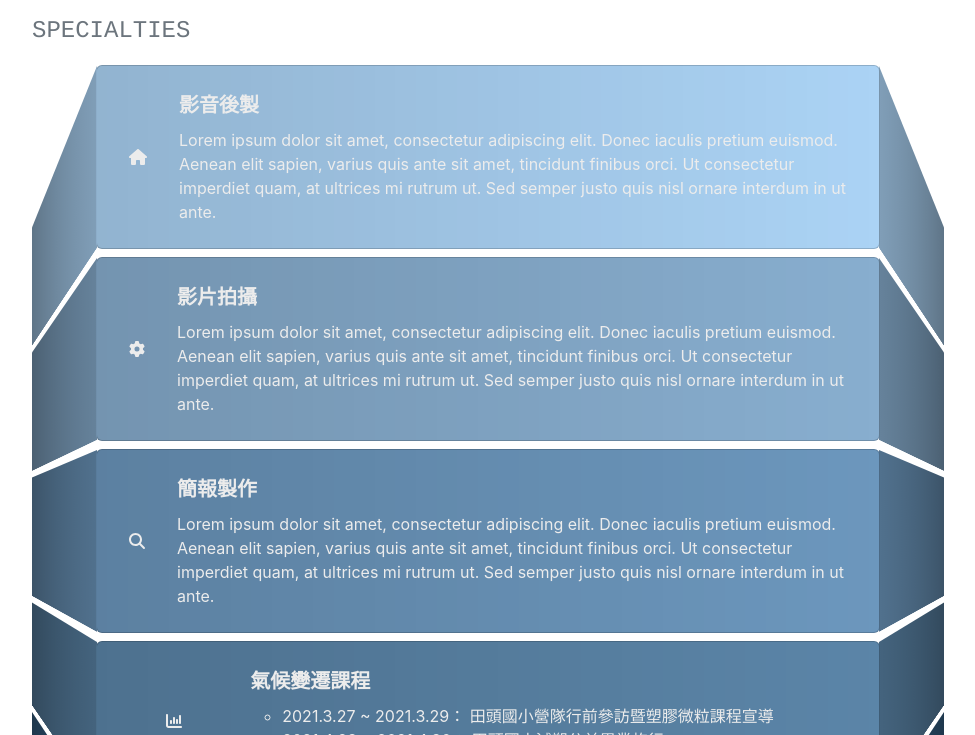
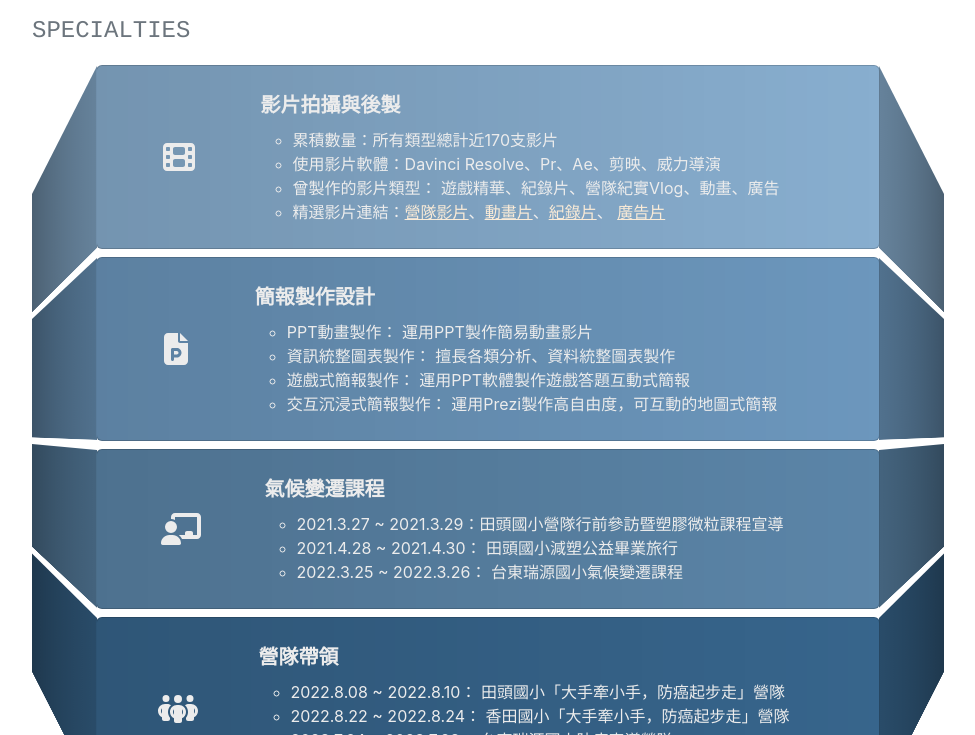
Before and after one commit to Black-Eagle-1/Black-Eagle-1.github.io, a plain HTML site: page index.html in a window 1280 px wide. Shown: the part 4565-5300 px from the top of the page, without its empty margins (288-1263 px from the left). Drawn offline with nearby package versions, Linux system fonts and the light colour scheme; files whose address does not match are found by name; a web font is replaced by a local one.

Commit message:
finish skills

```diff
--- a/css/mystyle.css
+++ b/css/mystyle.css
@@ -118,19 +118,19 @@ p.lyrics {
 @import url("https://pro.fontawesome.com/releases/v6.0.0-beta1/css/all.css");
 @import url("https://fonts.googleapis.com/css2?family=Roboto:wght@400;700&display=swap");
 
-/* * {
+* {
   margin: 0;
   padding: 0;
   box-sizing: border-box;
-} */
-/* body {
-  /* padding: 2rem;
-  font-family: "Roboto", sans-serif; */
-/* min-height: 100vh; */
-/* display: grid; */
-/* place-items: center;
-  background-color: #060606;
-} */
+}
+body {
+  /* padding: 2rem; */
+  /* font-family: "Roboto", sans-serif; */
+  min-height: 100vh;
+  display: grid;
+  place-items: center;
+  /* background-color: #060606; */
+}
 ul.skills {
   width: min(100%, 60rem);
   overflow: hidden;
@@ -208,6 +208,9 @@ ul.skills li.card .content {
     text-align: left;
   }
 }
+div.icon {
+  font-size: 2rem;
+}
 
 /* 其他 */
 
@@ -232,3 +235,10 @@ nav {
 #duckdescribe {
   margin-bottom: 2rem;
 }
+
+.video {
+  color: antiquewhite;
+}
+.video:hover {
+  color: rgb(72, 59, 26);
+}
--- a/index.html
+++ b/index.html
@@ -306,7 +306,7 @@
               </div>
               <div>
                 乙班、32號、24學分、桌球小考
-                82球、班排一、系排一、日研社社桌常客非社員
+                82球、班排一、系排一、日研社社桌常客、日研社預定成員
               </div>
             </div>
             <div class="flex-shrink-0">
@@ -380,26 +380,42 @@
           </ul>
           <div class="subheading mb-3">Specialties</div>
           <ul class="skills">
-            <li class="card" style="--color: #ececec; --bg-color: #abd3f5">
-              <div class="icon"><i class="fa-solid fa-house"></i></div>
-              <div class="title">影音後製</div>
+            <li class="card" style="--color: #ececec; --bg-color: #88aecf">
+              <div class="icon"><i class="fa-solid fa-film"></i></div>
+              <div class="title">影片拍攝與後製</div>
               <div class="content">
-                Lorem ipsum dolor sit amet, consectetur adipiscing elit. Donec
-                iaculis pretium euismod. Aenean elit sapien, varius quis ante
-                sit amet, tincidunt finibus orci. Ut consectetur imperdiet quam,
-                at ultrices mi rutrum ut. Sed semper justo quis nisl ornare
-                interdum in ut ante.
-              </div>
-            </li>
-            <li class="card" style="--color: #ececec; --bg-color: #88aecf">
-              <div class="icon"><i class="fa-solid fa-gear"></i></div>
-              <div class="title">影片拍攝</div>
-              <div class="content">
-                Lorem ipsum dolor sit amet, consectetur adipiscing elit. Donec
-                iaculis pretium euismod. Aenean elit sapien, varius quis ante
-                sit amet, tincidunt finibus orci. Ut consectetur imperdiet quam,
-                at ultrices mi rutrum ut. Sed semper justo quis nisl ornare
-                interdum in ut ante.
+                <ul>
+                  <li>累積數量：所有類型總計近170支影片</li>
+                  <li>使用影片軟體：Davinci Resolve、Pr、Ae、剪映、威力導演</li>
+                  <li>
+                    曾製作的影片類型：
+                    遊戲精華、紀錄片、營隊紀實Vlog、動畫、廣告
+                  </li>
+                  <li>
+                    精選影片連結：<a
+                      class="video"
+                      target="_blank"
+                      href="https://www.youtube.com/watch?v=Zs9azwu86W4"
+                      >營隊影片</a
+                    >、<a
+                      class="video"
+                      target="_blank"
+                      href="https://www.youtube.com/watch?v=FhGGv5NhbvA&t=30s"
+                      >動畫片</a
+                    >、<a
+                      class="video"
+                      target="_blank"
+                      href="https://www.youtube.com/watch?v=Pvqe2pUUwHI"
+                      >紀錄片</a
+                    >、
+                    <a
+                      class="video"
+                      target="_blank"
+                      href="https://www.youtube.com/watch?v=Bs9AM9qHpe8"
+                      >廣告片</a
+                    >
+                  </li>
+                </ul>
               </div>
             </li>
             <li
@@ -407,27 +423,32 @@
               style="--color: #ececec; --bg-color: #6c97bd"
             >
               <div class="icon">
-                <i class="fa-solid fa-magnifying-glass"></i>
+                <i class="fa-solid fa-file-powerpoint"></i>
               </div>
-              <div class="title">簡報製作</div>
+              <div class="title">簡報製作設計</div>
               <div class="content">
-                Lorem ipsum dolor sit amet, consectetur adipiscing elit. Donec
-                iaculis pretium euismod. Aenean elit sapien, varius quis ante
-                sit amet, tincidunt finibus orci. Ut consectetur imperdiet quam,
-                at ultrices mi rutrum ut. Sed semper justo quis nisl ornare
-                interdum in ut ante.
+                <ul>
+                  <li>PPT動畫製作： 運用PPT製作簡易動畫影片</li>
+                  <li>資訊統整圖表製作： 擅長各類分析、資料統整圖表製作</li>
+                  <li>遊戲式簡報製作： 運用PPT軟體製作遊戲答題互動式簡報</li>
+
+                  <li>
+                    交互沉浸式簡報製作：
+                    運用Prezi製作高自由度，可互動的地圖式簡報
+                  </li>
+                </ul>
               </div>
             </li>
             <li class="card" style="--color: #ececec; --bg-color: #5b85a8">
               <div class="icon">
-                <i class="fa-solid fa-chart-column"></i>
+                <i class="fa-solid fa-chalkboard-user"></i>
               </div>
               <div class="title">氣候變遷課程</div>
               <div class="content">
                 <ul>
                   <li>
-                    2021.3.27 ~ 2021.3.29：
-                    田頭國小營隊行前參訪暨塑膠微粒課程宣導
+                    2021.3.27 ~
+                    2021.3.29：田頭國小營隊行前參訪暨塑膠微粒課程宣導
                   </li>
                   <li>2021.4.28 ~ 2021.4.30： 田頭國小減塑公益畢業旅行</li>
                   <li>2022.3.25 ~ 2022.3.26： 台東瑞源國小氣候變遷課程</li>
@@ -435,7 +456,7 @@
               </div>
             </li>
             <li class="card" style="--color: #ececec; --bg-color: #37658c">
-              <div class="icon"><i class="fa-solid fa-circle-star"></i></div>
+              <div class="icon"><i class="fa-solid fa-people-group"></i></div>
               <div class="title">營隊帶領</div>
               <div class="content">
                 <ul>
```
